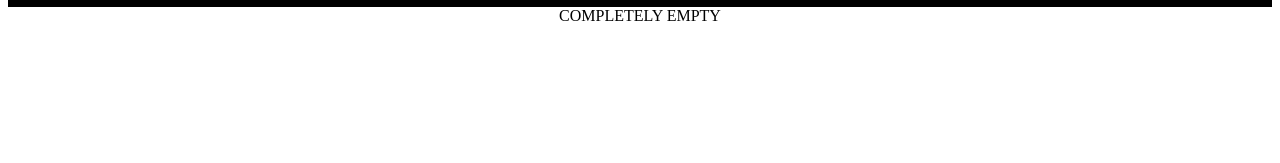
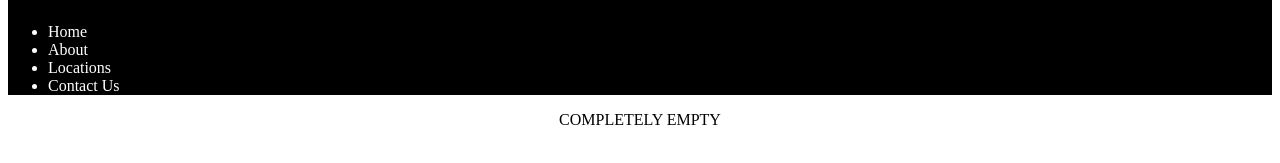
Before and after one commit to Aldo-Portillo-Frontend-Projects/DynamicUI, a plain HTML site: page DropdownMenu/index.html in a window 1280 px wide. Shown: the part 71-234 px from the top of the page. Drawn offline with Linux system fonts and the light colour scheme.

Commit message:
Create nav for dropdown content to help with animation

```diff
--- a/DropdownMenu/index.html
+++ b/DropdownMenu/index.html
@@ -14,12 +14,14 @@
             <div>Dropdown Menu</div>
             <img src="./assets/hamburger-icon.png" alt="" id="hamburger">
         </div>
-        <div class="dropdown-content" id="dropdown-content">
-            <div>Home</div>
-            <div>About</div>
-            <div>Locations</div>
-            <div>Contact Us</div>
-        </div>
+            <nav>
+                <ul class="dropdown_menu dropdown_menu--animated" id="dropdown-content">
+                    <li class="dropdown_item-1">Home</li>
+                    <li class="dropdown_item-2">About</li>
+                    <li class="dropdown_item-3">Locations</li>
+                    <li class="dropdown_item-4">Contact Us</li>
+                </ul>
+            </nav>
     </header>
     <body>
         <div>COMPLETELY EMPTY</div>
```
